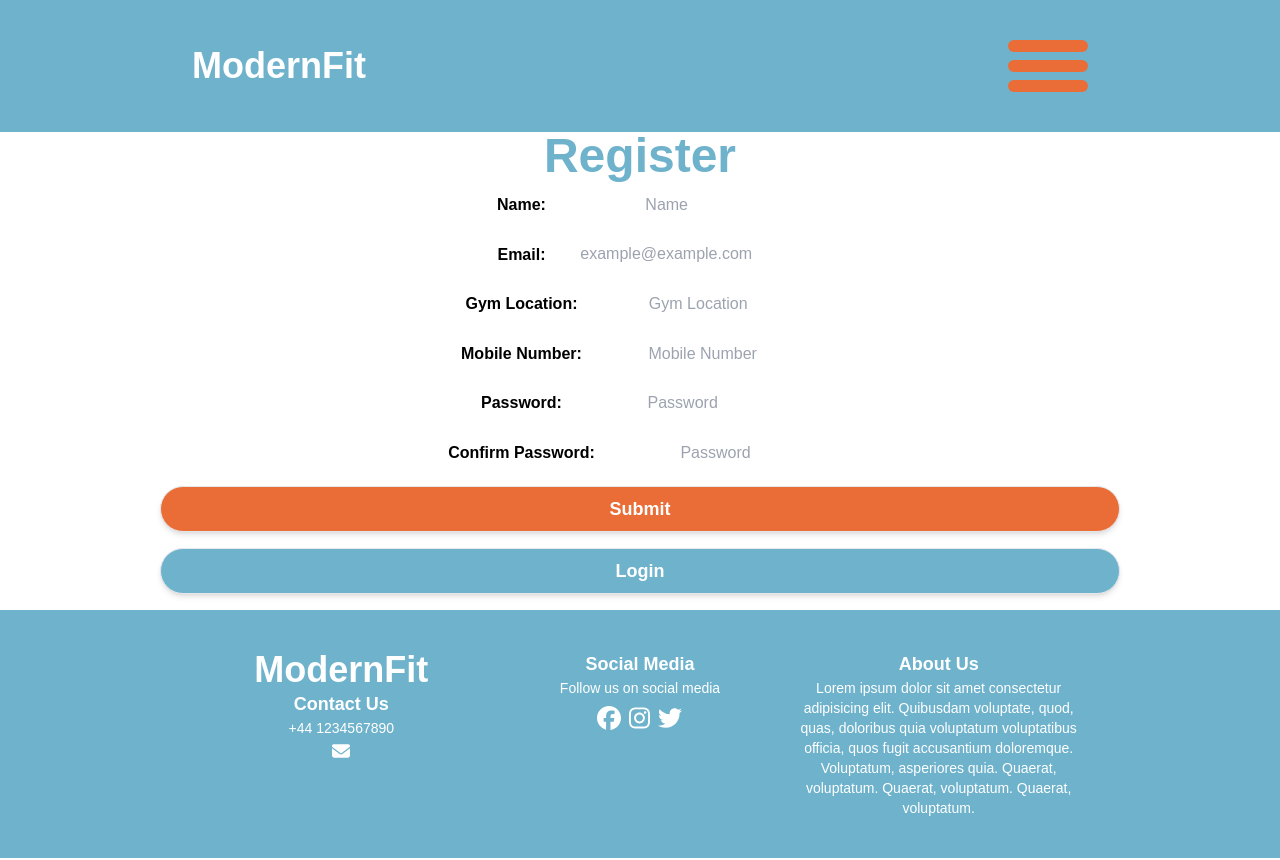
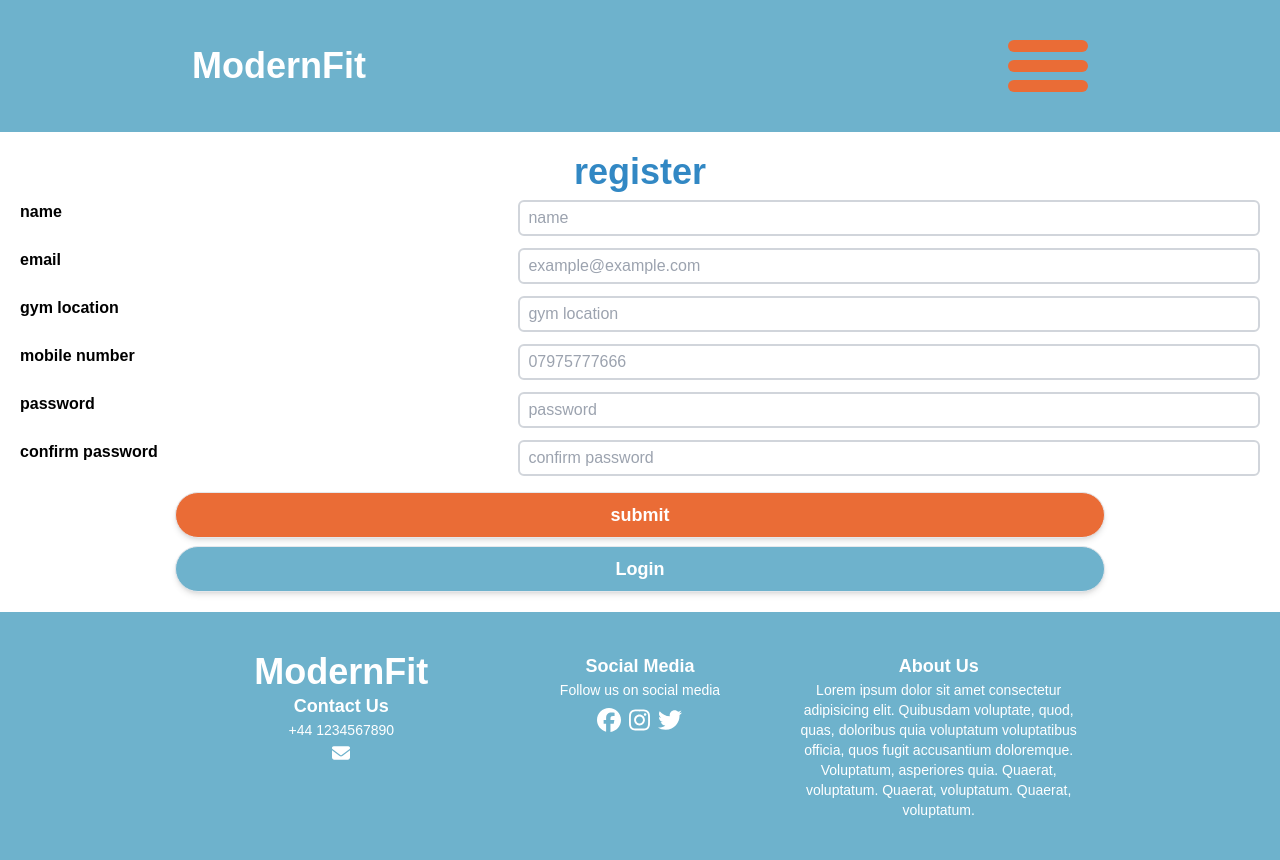
Before and after one commit to JokerZ75/ModernFit-Gym-Group11, a Next.js app in the folder frontend/: page /register in a window 1280 px wide. Built offline with nearby package versions, Linux system fonts and the light colour scheme.

Commit message:
Updated register form Updated to right styling Updated modal to move close button Updated register form to use use-form for validation etc

```diff
--- /dev/null
+++ b/frontend/src/app/(Pages)/(Landing_Page)/register/components/RegisterForm.tsx
@@ -0,0 +1,173 @@
+"use client";
+
+import React from "react";
+import { useQuery } from "@tanstack/react-query";
+import axios from "axios";
+import { useForm, FieldValues, UseFormRegister } from "react-hook-form";
+import { Button } from "@/app/components/UI/Button";
+
+const RegisterForm: React.FC = () => {
+  const {
+    register,
+    handleSubmit,
+    getValues,
+    formState: { errors },
+  } = useForm();
+
+  const onSubmit = (data: FieldValues) => {
+    console.log(data);
+  };
+
+  return (
+    <>
+      <form
+        id="register-form"
+        className="text-center"
+        onSubmit={handleSubmit(onSubmit)}
+      >
+        <div>
+          <label htmlFor="name">name</label>
+          <input
+            className="inputField"
+            type="text"
+            placeholder="name"
+            id="name"
+            {...register("name", { minLength: 3, required: true })}
+          />
+        </div>
+        {errors.name && (
+          <p className="form-error">name must be at least 3 characters</p>
+        )}
+        <div>
+          <label htmlFor="email">email</label>
+          <input
+            className="inputField"
+            type="text"
+            placeholder="example@example.com"
+            id="email"
+            {...register("email", {
+              validate: (value) => {
+                if (value.includes("@") && value.includes(".")) {
+                  return true;
+                } else {
+                  return false;
+                }
+              },
+              required: true,
+            })}
+          />
+        </div>
+        {errors.email && (
+          <p className="form-error">please enter a valid email</p>
+        )}
+        <div>
+          <label htmlFor="gymLocation">gym location</label>
+          <input
+            className="inputField"
+            type="text"
+            placeholder="gym location"
+            id="gymLocation"
+            {...(register("gymLocation"), { required: true })}
+          />
+        </div>
+        {errors.gymLocation && (
+          <p className="form-error">please enter a gym location</p>
+        )}
+        <div>
+          <label htmlFor="mobileNumber">mobile number</label>
+          <input
+            className="inputField"
+            type="tel"
+            placeholder="07975777666"
+            id="mobileNumber"
+            {...register("mobileNumber", {
+              required: true,
+              minLength: 11,
+              maxLength: 11,
+              pattern: /[0-9]/g,
+              validate: (value) => {
+                if (value.startsWith("0")) {
+                  return true;
+                } else {
+                  return false;
+                }
+              }
+            })}
+          />
+        </div>
+        {errors.mobileNumber && (
+          <p className="form-error">
+            please enter a valid mobile number (Format:07975777666)
+          </p>
+        )}
+        <div>
+          <label htmlFor="password">password</label>
+          <input
+            className="inputField"
+            type="password"
+            placeholder="password"
+            id="password"
+            {...register("password", {
+              minLength: 8,
+              required: true,
+              validate: (value) => {
+                if (
+                  value.match(/[a-z]/g) &&
+                  value.match(/[A-Z]/g) &&
+                  value.match(/[0-9]/g)
+                ) {
+                  return true;
+                } else {
+                  return false;
+                }
+              },
+            })}
+            required
+          />
+        </div>
+        {errors.password && (
+          <p className="form-error">
+            password must be at least 8 characters and contain at least 1
+            uppercase letter, 1 lowercase letter and 1 number
+          </p>
+        )}
+        <div>
+          <label htmlFor="confirmPassword">confirm password</label>
+          <input
+            className="inputField"
+            type="password"
+            placeholder="confirm password"
+            id="confirmPassword"
+            {...register("confirmPassword", {
+              required: true,
+              validate: (value) => {
+                if (value === getValues("password")) {
+                  return true;
+                } else {
+                  return false;
+                }
+              },
+            })}
+            required
+          />
+        </div>
+        {errors.confirmPassword && (
+          <p className="form-error">passwords do not match</p>
+        )}
+        <Button
+          className=" mt-4 mb-2 w-3/4 border mx-auto"
+          type="submit"
+          shadow="default"
+          size="default"
+          variant="default"
+          hover="default"
+          rounded="circle"
+        >
+          submit
+        </Button>
+      </form>
+    </>
+  );
+};
+
+export default RegisterForm;
--- a/frontend/src/app/(Pages)/(Landing_Page)/register/page.tsx
+++ b/frontend/src/app/(Pages)/(Landing_Page)/register/page.tsx
@@ -1,36 +1,18 @@
 import React from "react";
 import { Button } from "@/app/components/UI/Button";
 import Link from "next/link";
+import RegisterForm from "./components/RegisterForm";
 
 const Register: React.FC = () => {
   return (
     <>
-        <div>
-            <div className="text-blue-100 text-center text-5xl"><h1><b>Register</b></h1></div>
-            <form className="text-center">
-                <b>Name: </b>
-                <input className="inputField" type="text" placeholder="Name" id="Name" required></input><br></br>
-                <b>Email: </b>
-                <input className="inputField" type="email" placeholder="example@example.com" id= "email" required></input><br></br>
-                <b>Gym Location: </b>
-                <input className="inputField" type="text" placeholder="Gym Location" id="Gym Location" required></input><br></br>
-                <b>Mobile Number: </b>
-                <input className="inputField" type="tel" placeholder="Mobile Number" id="Mobile" required></input><br></br>
-                <b>Password: </b>
-                <input className="inputField" type="password" placeholder="Password" id="password_1" required></input><br></br>
-                <b>Confirm Password: </b>
-                <input className="inputField" type="password" placeholder="Password" id="password_2" required></input><br></br>
-                <Button className="flex mt-2 mb-4 w-3/4 border mx-auto"
-                    type="submit"
-                    shadow="default"
-                    size="default"
-                    variant="default"
-                    hover="default"
-                    rounded="circle">
-                    <div className="mx-auto"><b>Submit</b></div>
-                </Button>
-            </form>
-            <Link href="/login" className="flex mt-2 mb-4">
+
+      <div className="px-5 py-5">
+        <div className="text-blue-200 text-center font-bold text-4xl mb-2">
+          <h1>register</h1>
+        </div>
+        <RegisterForm />
+        <Link href="/login" className="flex">
           <Button
             type="button"
             shadow="default"
@@ -38,8 +20,9 @@ const Register: React.FC = () => {
             variant="lightBlue"
             hover="hoverDarkBlue"
             rounded="circle"
-                    className="w-3/4 border mx-auto">
-                    <b>Login</b>
+            className="w-3/4 border mx-auto"
+          >
+            Login
           </Button>
         </Link>
       </div>
--- a/frontend/src/app/components/Modal.tsx
+++ b/frontend/src/app/components/Modal.tsx
@@ -2,6 +2,8 @@
 import React from "react";
 import { useRouter } from "next/navigation";
 import { Button } from "./UI/Button";
+import { FontAwesomeIcon } from "@fortawesome/react-fontawesome";
+import { faCircleXmark } from "@fortawesome/free-solid-svg-icons";
 
 const Modal: React.FC<{ children: React.ReactNode }> = ({ children }) => {
   const Router = useRouter();
@@ -19,16 +21,15 @@ const Modal: React.FC<{ children: React.ReactNode }> = ({ children }) => {
           variant="default"
           size="default"
           rounded="default"
-          shadow="shadowLg"
           hover="default"
-          className=" text-black"
+          className="absolute right-0 mr-2 mt-1 bg-transparent text-orange-100 text-5xl"
           onClick={() => {
             Router.back();
           }}
         >
-          X
+          <FontAwesomeIcon icon={faCircleXmark} />
         </Button>
-        <div className="bg-white p-5 rounded-lg"> {children}</div>
+        <div className="bg-white rounded-lg"> {children}</div>
       </div>
     </div>
   );
--- a/frontend/src/app/globals.css
+++ b/frontend/src/app/globals.css
@@ -84,10 +84,22 @@
     }
   }
 
-  .inputField{
-    padding: 1%;
-    background: none;
-    text-align: center;
-    border-radius: 0.25rem;
+  #register-form{
+
+  }
+  #register-form > div {
+    @apply flex mt-3 first:mt-0;
+  }
+  #register-form > div > label {
+    @apply w-2/5 font-bold text-left;
+  }
+  #register-form > div > input {
+    @apply w-3/5 border-2 border-gray-300 rounded-md p-1 pl-2 ml-1;
+  }
+  #register-form > div > input:focus {
+    @apply outline-none border-blue-500;
+  }
+  .form-error {
+    @apply text-red-500 text-sm;
   }
 }
```
Lines whose indentation alone changed are shown as unchanged.
